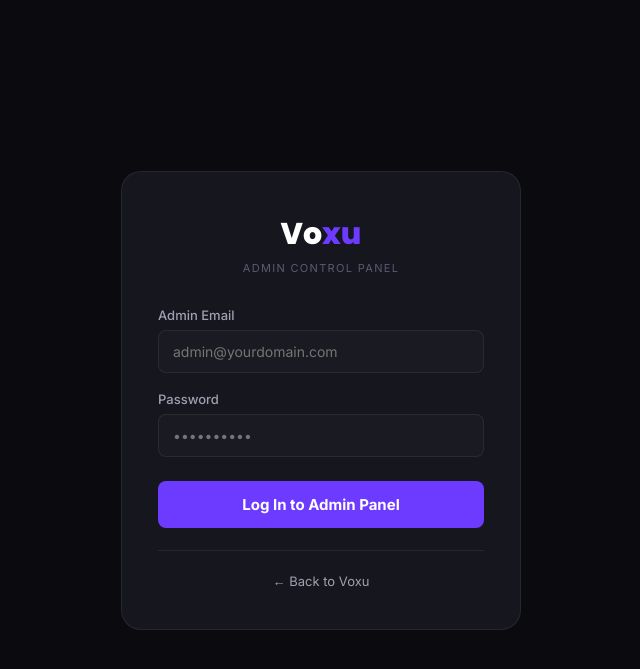
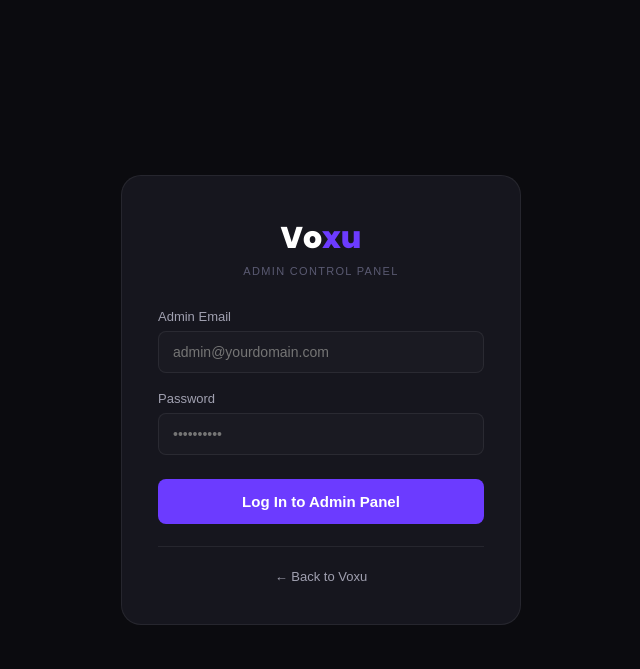
Before and after one commit to obrempongK7/voxuapp, a PHP site: page /admin/login.php in a window 1280 px wide. Shown: the top 669 px of the page, without its empty margins (319-959 px from the left). Run offline with PHP 8.4, Linux system fonts and the light colour scheme; some libraries are stand-ins or nearby versions.

Commit message:
Update CSS font and radius
Co-authored-by: obrempongK7 <50677153+obrempongK7@users.noreply.github.com>

```diff
--- a/assets/css/admin.css
+++ b/assets/css/admin.css
@@ -18,7 +18,7 @@
 
 *,*::before,*::after{box-sizing:border-box;margin:0;padding:0}
 html{scroll-behavior:smooth}
-body{background:var(--bg);color:var(--text);font-family:'Inter',sans-serif;font-size:14px;min-height:100vh;display:flex}
+body{background:var(--bg);color:var(--text);font-family:'Plus Jakarta Sans',sans-serif;font-size:14px;min-height:100vh;display:flex}
 a{color:inherit;text-decoration:none}
 button{cursor:pointer;border:none;background:none;font-family:inherit}
 input,textarea,select{font-family:inherit}
--- a/assets/css/voxu.css
+++ b/assets/css/voxu.css
@@ -19,7 +19,7 @@
   --glow-p:0 0 24px rgba(108,59,255,.35);
   --glass:rgba(22,22,32,.82);--glass-border:rgba(255,255,255,.07);--glass-hover:rgba(255,255,255,.04);
   --nav-h:60px;--bottom-h:58px;--sidebar-w:260px;--aside-w:300px;--feed-max:640px;
-  --radius:14px;--radius-sm:8px;--radius-lg:20px;--radius-xl:28px;
+  --radius:12px;--radius-sm:8px;--radius-lg:16px;--radius-xl:20px;
   --transition:.2s cubic-bezier(.4,0,.2,1);
 }
 body.theme-light {
@@ -43,7 +43,7 @@ body.theme-light .input,body.theme-light .form-input,body.theme-light select{col
 /* ── RESET ───────────────────────────────────────────── */
 *,*::before,*::after{box-sizing:border-box;margin:0;padding:0}
 html{scroll-behavior:smooth}
-body{font-family:'Inter',-apple-system,BlinkMacSystemFont,sans-serif;background:var(--bg);color:var(--text);line-height:1.6;min-height:100vh;-webkit-font-smoothing:antialiased}
+body{font-family:'Plus Jakarta Sans',-apple-system,BlinkMacSystemFont,sans-serif;background:var(--bg);color:var(--text);line-height:1.6;min-height:100vh;-webkit-font-smoothing:antialiased}
 a{text-decoration:none;color:inherit}
 img{max-width:100%;display:block}
 button,input,select,textarea{font-family:inherit}
```
